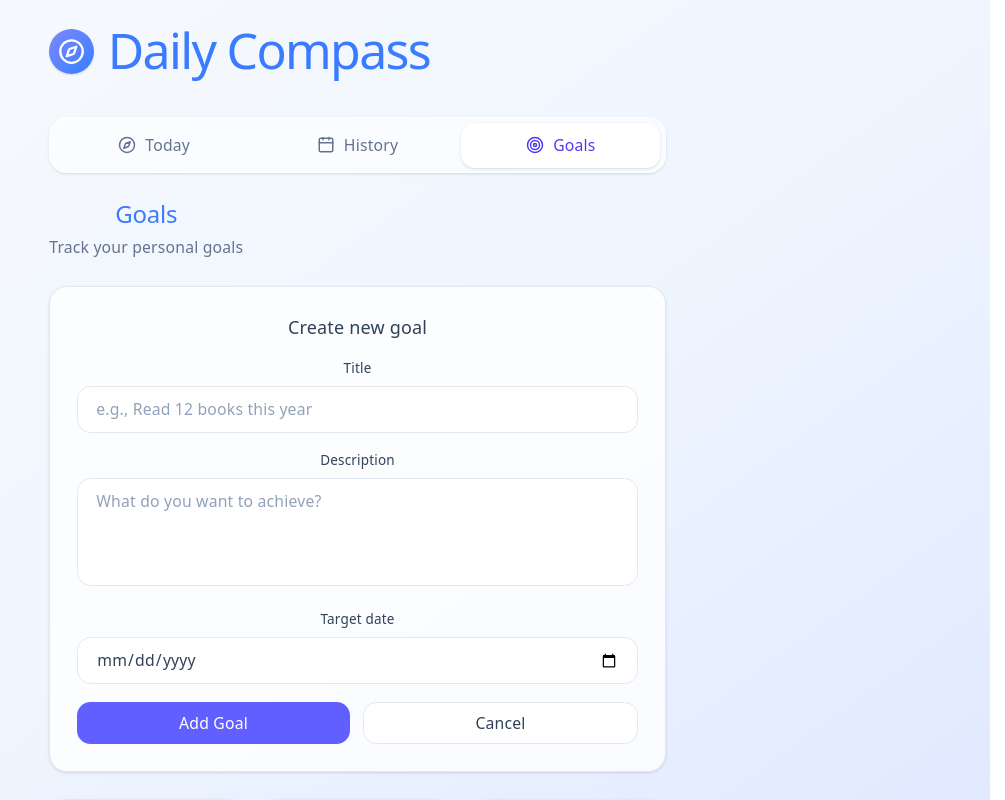
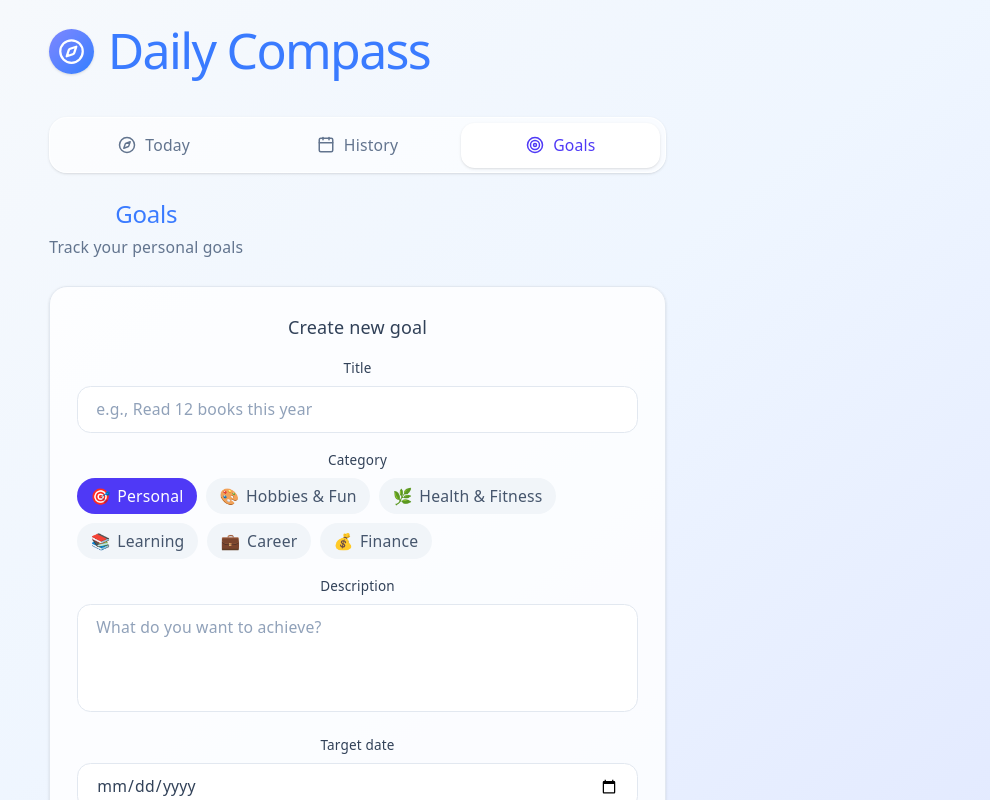
Before and after one commit to kianakermani/daily-compass, a React (Vite) app in the folder frontend/: page /goals in a window 1280 px wide. Both pictures are taken after a click on the button "Create First Goal". Shown: the top 800 px of the page, without its empty margins (275-1280 px from the left). Built offline with nearby package versions, Linux system fonts and the light colour scheme.

Commit message:
feat(goals): add category chips to goal creation modal and card badges

```diff
--- a/frontend/src/components/goals/AddGoalForm.tsx
+++ b/frontend/src/components/goals/AddGoalForm.tsx
@@ -4,10 +4,20 @@ import Input from "../Input";
 import Label from "../Label";
 import Textarea from "../Textarea";
 
+const GOAL_CATEGORIES = [
+  { id: "personal", label: "Personal", icon: "🎯" },
+  { id: "hobbies", label: "Hobbies & Fun", icon: "🎨" },
+  { id: "health", label: "Health & Fitness", icon: "🌿" },
+  { id: "learning", label: "Learning", icon: "📚" },
+  { id: "career", label: "Career", icon: "💼" },
+  { id: "finance", label: "Finance", icon: "💰" },
+];
+
 interface NewGoal {
   title: string;
   description: string;
   targetDate: string;
+  category: string;
 }
 
 interface AddGoalFormProps {
@@ -38,6 +48,34 @@ export default function AddGoalForm({
             value={newGoal.title}
             onChange={(e) => setNewGoal({ ...newGoal, title: e.target.value })}
           />
+        </div>
+        <div>
+          <Label className="text-xs text-slate-500 mb-2 block font-normal">
+            Category
+          </Label>
+          <div className="flex flex-wrap gap-2">
+            {GOAL_CATEGORIES.map((category) => {
+              const isSelected = newGoal.category === category.id;
+              return (
+                <button
+                  key={category.id}
+                  type="button"
+                  onClick={() =>
+                    setNewGoal({ ...newGoal, category: category.id })
+                  }
+                  aria-pressed={isSelected}
+                  className={`inline-flex items-center gap-1.5 px-3 py-1.5 rounded-full text-sm font-medium transition-colors cursor-pointer ${
+                    isSelected
+                      ? "bg-indigo-600 text-white"
+                      : "bg-slate-100 text-slate-600 hover:bg-slate-200"
+                  }`}
+                >
+                  <span>{category.icon}</span>
+                  {category.label}
+                </button>
+              );
+            })}
+          </div>
         </div>
         <div>
           <Label className="text-xs text-slate-500 mb-2 block font-normal">
--- a/frontend/src/components/goals/CompletedGoalCard.tsx
+++ b/frontend/src/components/goals/CompletedGoalCard.tsx
@@ -46,7 +46,7 @@ export default function CompletedGoalCard({
             onClick={() => setIsDeleteConfirmOpen(true)}
             title="Delete goal"
             aria-label="Delete goal"
-            className="text-slate-300 hover:text-red-400 transition-colors p-1"
+            className="text-slate-300 cursor-pointer hover:text-red-400 transition-colors p-1"
           >
             <Trash2 className="w-4 h-4" />
           </button>
--- a/frontend/src/components/goals/GoalCard.tsx
+++ b/frontend/src/components/goals/GoalCard.tsx
@@ -6,8 +6,25 @@ import Progress from "../Progress";
 import ConfirmDialog from "../history/ConfirmDialog";
 import type { Goal } from "../../types";
 
+const GOAL_CATEGORIES = [
+  { id: "personal", label: "Personal", icon: "🎯" },
+  { id: "hobbies", label: "Hobbies & Fun", icon: "🎨" },
+  { id: "health", label: "Health & Fitness", icon: "🌿" },
+  { id: "learning", label: "Learning", icon: "📚" },
+  { id: "career", label: "Career", icon: "💼" },
+  { id: "finance", label: "Finance", icon: "💰" },
+];
+
+function getGoalCategory(id: string | undefined) {
+  return GOAL_CATEGORIES.find((c) => c.id === id) ?? GOAL_CATEGORIES[0];
+}
+
+// Extends the shared Goal type locally with an optional category,
+// so this module doesn't require editing the global types.ts file.
+type GoalWithCategory = Goal & { category?: string };
+
 interface GoalCardProps {
-  goal: Goal;
+  goal: GoalWithCategory;
   onDelete: (id: string) => void;
   onToggle: (id: string) => void;
   onProgress: (id: string, progress: number) => void;
@@ -36,6 +53,7 @@ export default function GoalCard({
           : "Overdue";
 
   const isOverdue = days !== null && days < 0;
+  const category = getGoalCategory(goal.category);
 
   const [isDeleteConfirmOpen, setIsDeleteConfirmOpen] = useState(false);
 
@@ -47,6 +65,10 @@ export default function GoalCard({
             <h4 className="text-base font-medium text-slate-800">
               {goal.title}
             </h4>
+            <span className="inline-flex items-center gap-1 text-xs px-2 py-0.5 rounded-full bg-indigo-50 text-indigo-600 whitespace-nowrap">
+              <span>{category.icon}</span>
+              {category.label}
+            </span>
             {dueLabel && (
               <span
                 className={`inline-flex items-center gap-1 text-xs px-2 py-0.5 rounded-full whitespace-nowrap ${
@@ -60,7 +82,9 @@ export default function GoalCard({
             )}
           </div>
           {goal.description && (
-            <p className="text-sm text-slate-500">{goal.description}</p>
+            <p className="text-sm text-slate-500 descriptionGoal">
+              {goal.description}
+            </p>
           )}
         </div>
         <button
--- a/frontend/src/index.css
+++ b/frontend/src/index.css
@@ -134,3 +134,7 @@ code {
   padding: 4px 8px;
   background: var(--code-bg);
 }
+
+.descriptionGoal {
+  padding-top: 10px;
+}
--- a/frontend/src/pages/Goals.tsx
+++ b/frontend/src/pages/Goals.tsx
@@ -17,6 +17,7 @@ export default function Goals() {
     title: "",
     description: "",
     targetDate: "",
+    category: "personal",
   });
 
   useEffect(() => {
@@ -34,18 +35,22 @@ export default function Goals() {
       toast.error("Please enter a goal title");
       return;
     }
-    persist([
-      ...goals,
-      {
+    const goal: Goal & { category?: string } = {
       id: Date.now().toString(),
       title: newGoal.title,
       description: newGoal.description,
       targetDate: newGoal.targetDate,
+      category: newGoal.category,
       progress: 0,
       completed: false,
-      },
-    ]);
-    setNewGoal({ title: "", description: "", targetDate: "" });
+    };
+    persist([...goals, goal]);
+    setNewGoal({
+      title: "",
+      description: "",
+      targetDate: "",
+      category: "personal",
+    });
     setIsAdding(false);
     toast.success("Goal added!");
   };
```
Lines whose indentation alone changed are shown as unchanged.
